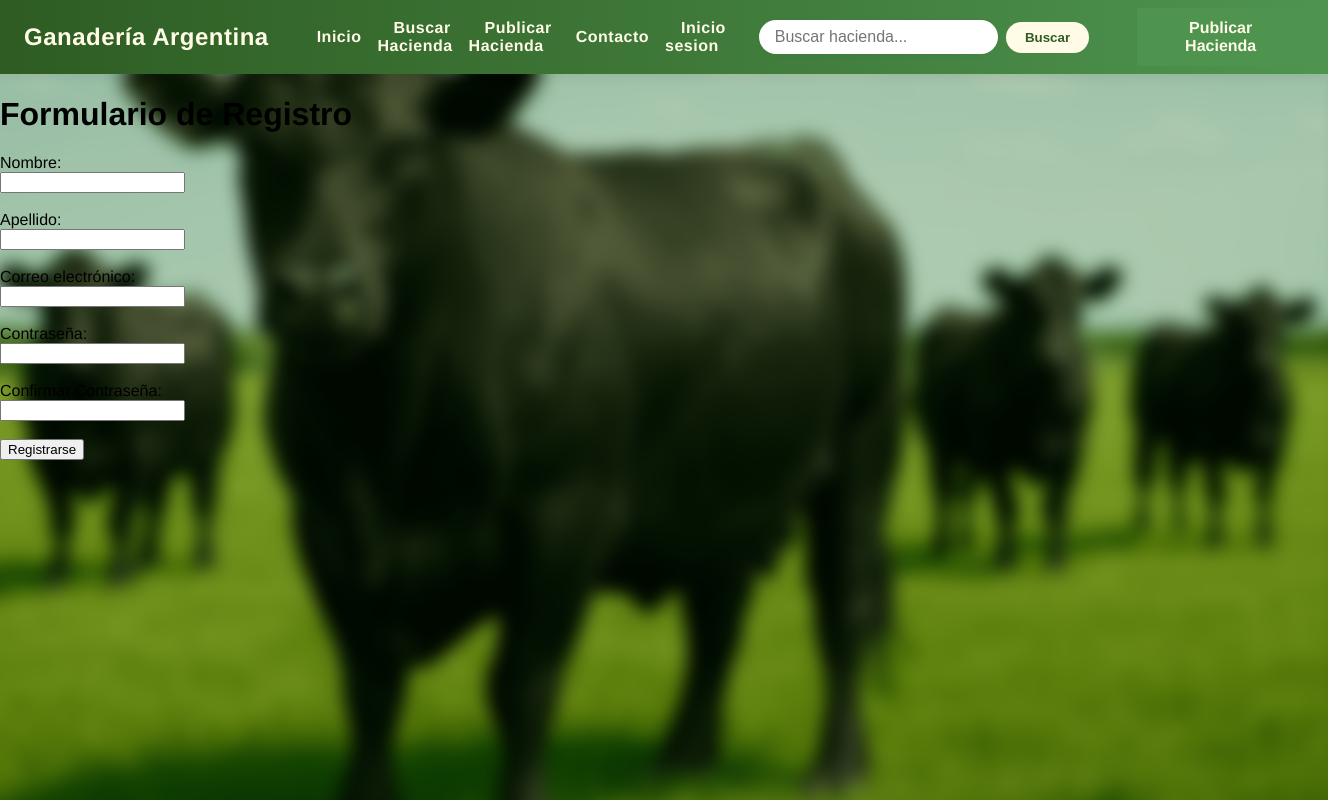
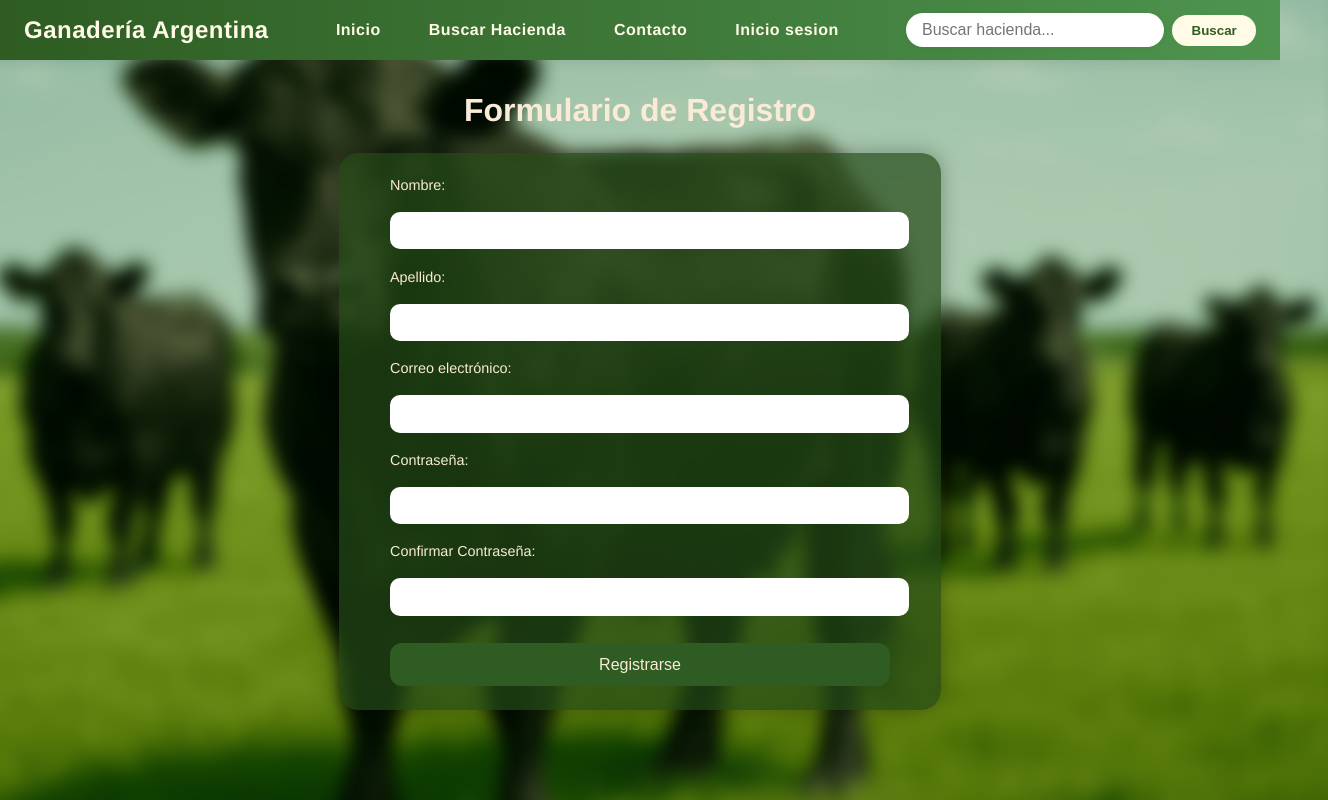
Before and after one commit to matiasbidinost/pRural, an Angular app: page /register in a window 1280 px wide. Shown: the whole page, 1328 px wide, since content can reach past the window. Built offline with nearby package versions, Linux system fonts and the light colour scheme.

Commit message:
cambios esteticos del nav y register

```diff
--- a/src/app/app.css
+++ b/src/app/app.css
@@ -1,97 +1,80 @@
 /* Navbar personalizado */
 .mi-navbar {
+    overflow-x: hidden;
     background: linear-gradient(90deg, #2e5c22 0%, #4e944f 100%);
     box-shadow: 0 2px 12px rgba(0,0,0,0.08);
-    padding: 0.5rem 1.5rem;
-    width: 100%;
+    padding: 0 1.5rem;      /* sacamos padding vertical */
+    width: auto;
+
+    /* altura fija para todo el nav */
+    height: 60px;
+
+    display: flex;
+    align-items: stretch;   /* hijos ocupan toda la altura */
+    justify-content: space-between;
+    gap: 1rem;
 }
-.mi-navbar-contenedor {
+
+/* Marca */
+.mi-navbar-marca {
     display: flex;
-    align-items: center;
-    justify-content: space-between;
-    flex-wrap: wrap;
-}
-.mi-navbar-marca {
+    align-items: center;   /* centra verticalmente dentro del alto fijo */
     color: #fffbe7;
     font-weight: 700;
     font-size: 1.5rem;
     text-decoration: none;
     letter-spacing: 0.5px;
-    margin-right: 2rem;
 }
-.mi-navbar-links {
-    display: flex;
-    align-items: center;
-    flex: 1;
-}
+
+/* Lista */
 .mi-navbar-lista {
     display: flex;
-    align-items: center;
+    align-items: stretch;  /* cada li toma alto 100% */
+    justify-content: center;
     list-style: none;
     margin: 0;
     padding: 0;
-    flex: 1;
+    gap: 1rem;
 }
+.mi-navbar-lista li {
+    display: flex;
+    align-items: stretch;  /* el link ocupa todo */
+}
+
+/* Links */
 .mi-navbar-link {
+    display: flex;
+    align-items: center;
+    height: 100%;           /* ocupa todo el alto del li */
+    padding: 0 1rem;
     color: #fffbe7;
     font-weight: 600;
     text-decoration: none;
-    margin: 0 1rem;
-    transition: color 0.2s;
+    transition: color 0.2s, background-color 0.2s;
     letter-spacing: 0.5px;
 }
 .mi-navbar-link:hover {
+    background-color: #2e5c22; /* ahora cubre todo el alto */
     color: #b7e4c7;
 }
-.mi-navbar-dropdown {
-    position: relative;
-}
-.mi-navbar-dropdown-toggle {
-    cursor: pointer;
-}
-.mi-navbar-dropdown-menu {
-    display: none;
-    position: absolute;
-    top: 100%;
-    left: 0;
-    background: #2e5c22;
-    border-radius: 12px;
-    box-shadow: 0 4px 16px rgba(0,0,0,0.10);
-    min-width: 180px;
-    z-index: 10;
-    padding: 0.5rem 0;
-}
-.mi-navbar-dropdown:hover .mi-navbar-dropdown-menu {
-    display: block;
-}
-.mi-navbar-dropdown-item {
-    color: #fffbe7;
-    padding: 0.5rem 1rem;
-    text-decoration: none;
-    display: block;
-    border-radius: 8px;
-    margin: 2px 0;
-    transition: background 0.2s, color 0.2s;
-}
-.mi-navbar-dropdown-item:hover {
-    background: #4e944f;
-    color: #ffe082;
-}
-.mi-navbar-dropdown-divider {
-    border: none;
-    border-top: 1px solid #b7e4c7;
-    margin: 0.3rem 0;
-}
+
+/* Barra de búsqueda */
 .mi-navbar-search-form {
     display: flex;
     align-items: center;
-    margin: 0 1.5rem;
+    gap: 0.5rem; /* separa input y botón */
+    flex: 1; /* ocupa espacio y ayuda a centrar todo */
+    max-width: 350px;   /* evita que sea gigante */
+    min-width: 200px;   /* no se achica demasiado */
+
+    /* que no se estire al alto del nav si no querés */
+    align-self: center;
 }
 .mi-navbar-search-input {
+    flex: 1; /* input ocupa todo el espacio disponible */
     border-radius: 20px;
     border: none;
     padding: 0.5rem 1rem;
-    margin-right: 0.5rem;
     box-shadow: 0 1px 4px rgba(46,92,34,0.08);
     font-size: 1rem;
 }
@@ -109,30 +92,50 @@
     background: #4e944f;
     color: #fffbe7;
 }
+
+/* Botón de publicar */
 .mi-boton-publicar {
     background: #4e944f;
     color: #fffbe7;
     font-weight: 700;
     border: none;
-    border-radius: 0;
-    padding: 0.7rem 2rem;
+    border-radius: 4px; /* leve redondeado más moderno */
+    padding: 0.7rem 1.5rem;
     text-align: center;
     text-decoration: none;
-    display: block;
-    width: 100%;
-    max-width: 220px;
-    margin-left: 1.5rem;
+    display: inline-flex;   /* para centrar verticalmente */
+    align-items: center;    /* centra el texto en el alto del nav */
     transition: background 0.2s, color 0.2s;
+    margin-left: 0;     /* sacamos el empuje extra */
+    flex-shrink: 0;     /* evita que se deforme, pero no estira el navbar */
+    align-self: center; /* no lo estires al 100% si no querés */
 }
 .mi-boton-publicar:hover {
     background: #2e5c22;
     color: #ffe082;
 }
 
-/* Responsive: navbar rounded only on desktop */
+/* Responsive */
 @media (max-width: 991px) {
-    .navbar {
-        border-radius: 0;
-        padding: 0.5rem 0.5rem;
+    .mi-navbar {
+        flex-direction: column; /* navbar se apila en móviles */
+        align-items: stretch;
+        padding: 0.5rem;
+    }
+    .mi-navbar-lista {
+        flex-direction: column; /* links en columna */
+        gap: 0.5rem;
+        align-self: stretch;    /* sigue ocupando el ancho y alto del bloque */
+    }
+    .mi-navbar-search-form {
+        width: 100%;
+        max-width: none;
+        align-self: stretch;
+    }
+    .mi-boton-publicar {
+        width: 100%;
+        margin: 0.5rem 0;
+        align-self: stretch;
+        justify-content: center;
     }
 }
--- a/src/app/app.html
+++ b/src/app/app.html
@@ -1,13 +1,11 @@
 <nav class="mi-navbar">
-  <div class="mi-navbar-contenedor">
     <a class="mi-navbar-marca" [routerLink]="['/']">
       Ganadería Argentina
     </a>
-    <div class="mi-navbar-links">
       <ul class="mi-navbar-lista">
         <li><a class="mi-navbar-link" [routerLink]="['/home']">Inicio</a></li>
         <li><a class="mi-navbar-link" [routerLink]="['/search']">Buscar Hacienda</a></li>
-        <li><a class="mi-navbar-link" [routerLink]="['/publish']">Publicar Hacienda</a></li>
+        <!--<li><a class="mi-navbar-link" [routerLink]="['/publish']">Publicar Hacienda</a></li>-->
         <li><a class="mi-navbar-link" [routerLink]="['/contact']">Contacto</a></li>
         <li><a class="mi-navbar-link" [routerLink]="['/login']">Inicio sesion</a></li>
         <!--<li class="mi-navbar-dropdown">
@@ -24,10 +22,8 @@
         <input class="mi-navbar-search-input" type="search" placeholder="Buscar hacienda..." aria-label="Buscar"/>
         <button class="mi-navbar-search-btn" type="submit">Buscar</button>
       </form>
-      <a class="mi-boton-publicar" [routerLink]="['/publish']">
+      <!--<a class="mi-boton-publicar" [routerLink]="['/publish']">
         Publicar Hacienda
-      </a>
-    </div>
-  </div>
+      </a>-->
 </nav>
 <router-outlet></router-outlet>
--- a/src/app/components/auth/contact/contact.html
+++ b/src/app/components/auth/contact/contact.html
@@ -9,7 +9,6 @@
       <h2>Información de Contacto</h2>
 
       <div class="contact-item">
-        <div class="contact-icon">📧</div>
         <div class="contact-details">
           <h3>Email</h3>
           <p>info@ganaderiaargentina.com</p>
@@ -18,7 +17,6 @@
       </div>
 
       <div class="contact-item">
-        <div class="contact-icon">📞</div>
         <div class="contact-details">
           <h3>Teléfono</h3>
           <p>+54 11 1234-5678</p>
@@ -27,7 +25,6 @@
       </div>
 
       <div class="contact-item">
-        <div class="contact-icon">📍</div>
         <div class="contact-details">
           <h3>Oficina</h3>
           <p>Av. Corrientes 1234</p>
@@ -37,7 +34,6 @@
       </div>
 
       <div class="contact-item">
-        <div class="contact-icon">💬</div>
         <div class="contact-details">
           <h3>Redes Sociales</h3>
           <div class="social-links">
--- a/src/app/components/auth/home/home.html
+++ b/src/app/components/auth/home/home.html
@@ -5,7 +5,7 @@
       <p>La plataforma líder para comprar y vender hacienda en Argentina</p>
       <div class="hero-buttons">
         <a href="/search" class="btn-primary">Buscar Hacienda</a>
-        <a href="/publish" class="btn-primary">Publicar Hacienda</a>
+        <!--<a href="/publish" class="btn-primary">Publicar Hacienda</a>-->
         <a href="/login" class="btn-secondary">Iniciar Sesión</a>
       </div>
     </div>
--- a/src/app/components/auth/register/register.css
+++ b/src/app/components/auth/register/register.css
@@ -0,0 +1,77 @@
+/* Tipografía y color global (igual que el otro) */
+form, h1, p, a, div {
+    color: antiquewhite;
+    text-align: center;
+    font-family: 'Helvetica';
+  }
+
+  /* El H1 arriba, coherente con la estética */
+  h1 {
+    margin: 2rem 0 0.5rem;
+  }
+
+  /* No tocamos el HTML: oculto los <br> para maquetar con gap/margins */
+  form br { display: none; }
+
+  /* El form se comporta como la tarjeta .title del otro ejemplo */
+  form {
+    background-color: rgba(36, 73, 24, 0.7);
+    border-radius: 20px;
+    width: 50%;
+    max-width: 500px;
+    padding: 3vh 4vw;
+    margin: 1.5rem auto;             /* centrado horizontal */
+    display: flex;
+    flex-direction: column;
+    align-items: stretch;            /* inputs a 100% */
+    gap: 1.2rem;
+    box-shadow: 0 0 20px rgba(0, 0, 0, 0.3);
+  }
+
+  /* Labels como en .user-form label */
+  form label {
+    font-size: 0.9rem;
+    text-align: left;
+  }
+
+  /* Inputs como en .user-form input */
+  form input[type="text"],
+  form input[type="email"],
+  form input[type="password"] {
+    outline: none;
+    width: 100%;
+    padding: 0.6rem;
+    border-radius: 10px;
+    border: none;
+    font-size: 1rem;
+  }
+
+  /* Focus igual al otro (verde clarito + glow) */
+  form input[type="text"]:focus,
+  form input[type="email"]:focus,
+  form input[type="password"]:focus {
+    background-color: #c9e6c2;
+    box-shadow: 0 0 20px rgba(64, 255, 0, 0.7);
+  }
+
+  /* Botón submit con la pinta de .btn-login */
+  form input[type="submit"] {
+    margin-top: 0.5rem;
+    padding: 0.8rem 1.5rem;
+    background-color: #2e5c22;
+    border: none;
+    border-radius: 12px;
+    color: antiquewhite;
+    font-size: 1rem;
+    cursor: pointer;
+    transition: background-color 0.3s ease;
+  }
+
+  form input[type="submit"]:hover {
+    background-color: #3b752d;
+  }
+
+  /* Responsive similar (tarjeta más ancha en pantallas chicas) */
+  @media (max-width: 640px) {
+    form { width: 90%; }
+  }
```
